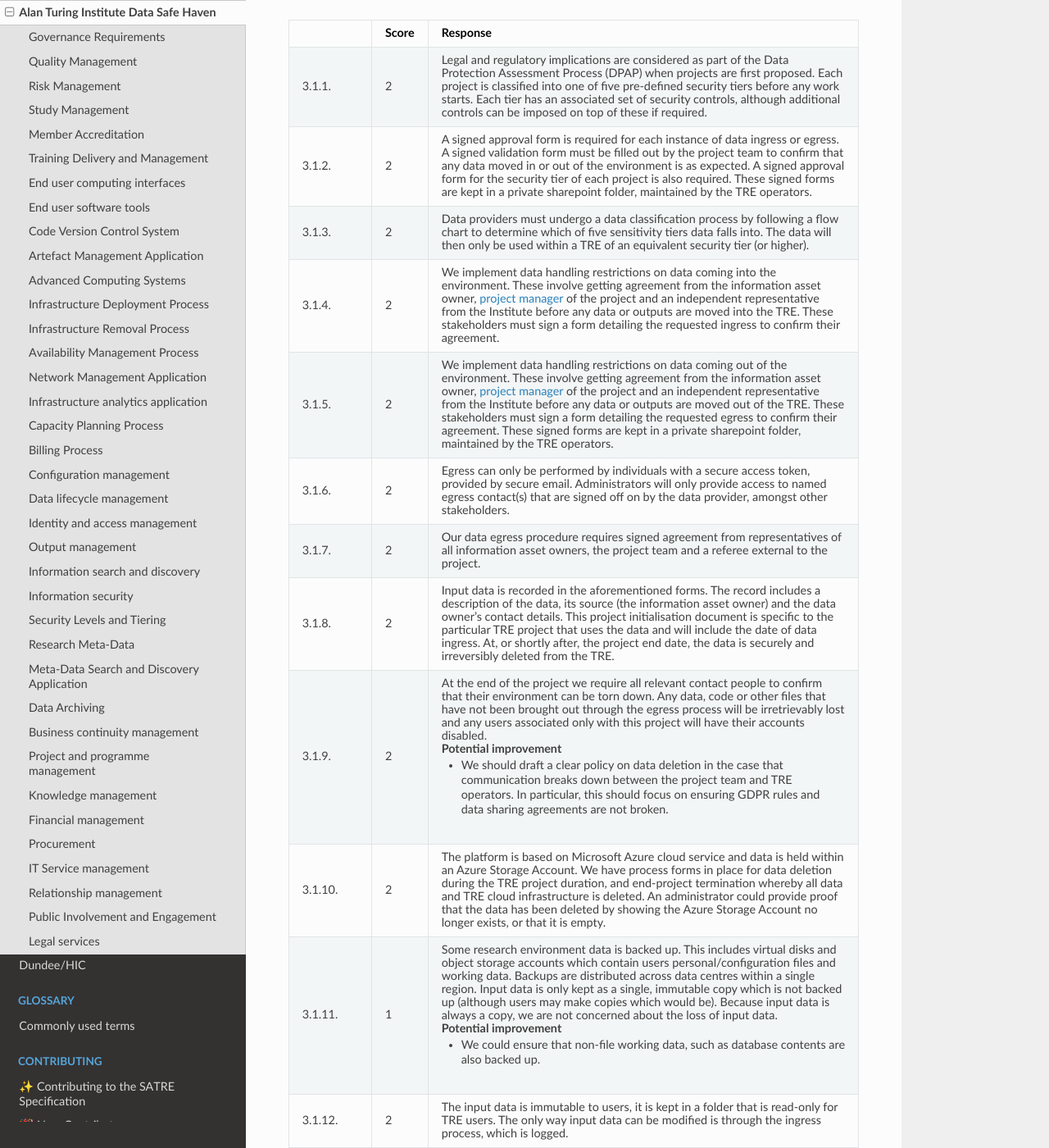
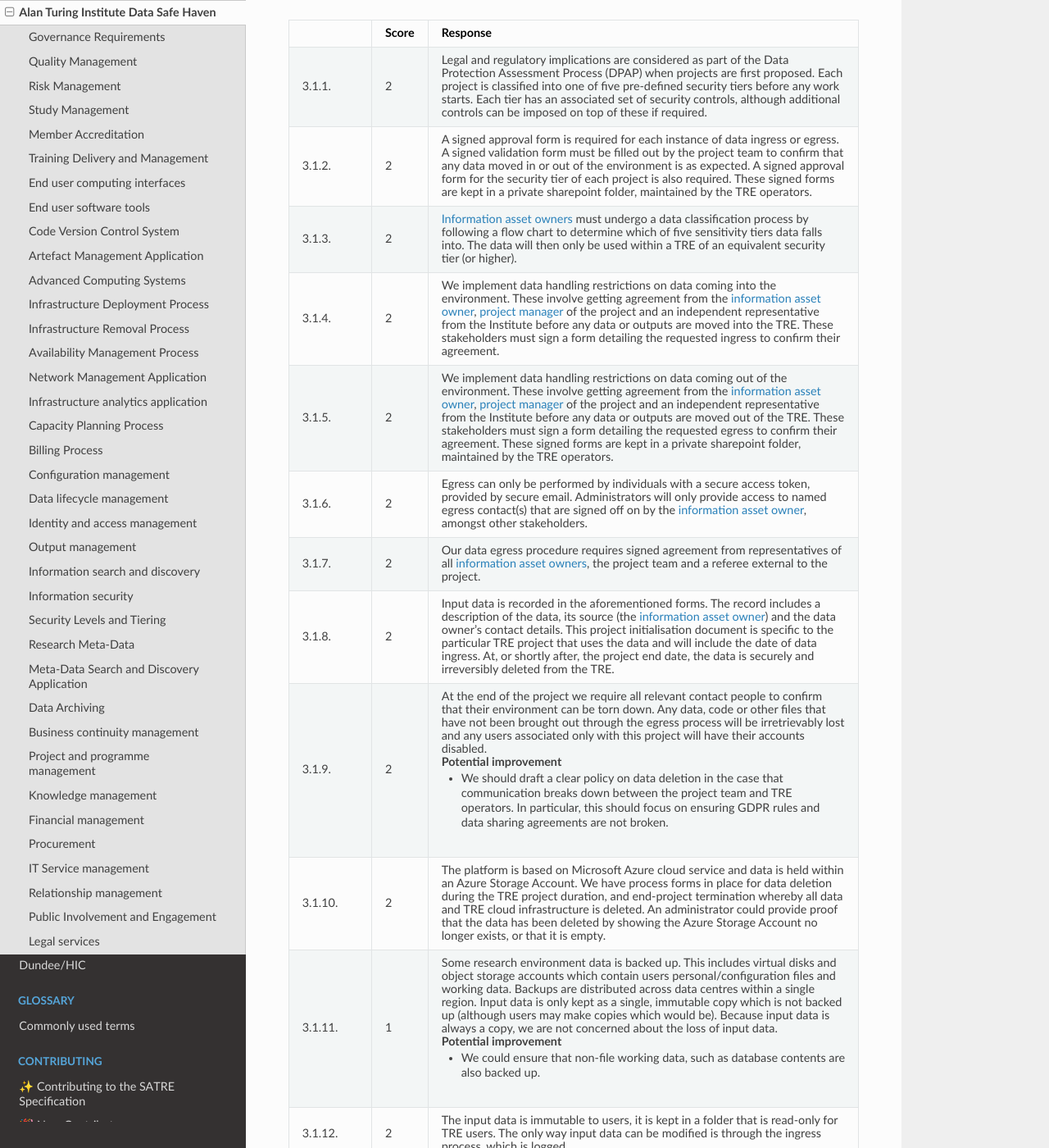
Before and after one commit to sa-tre/satre-specification, a Sphinx documentation site: the page built from docs/source/evaluations/alan_turing_institute.md, in a window 1280 px wide and 1400 px high, scrolled down 14869 px. Shown: the whole window at 82% size. Built offline with Sphinx 7.4.7 and the Read the Docs theme 2.0.0, drawn with Linux system fonts in a browser that asks for light colours; some of the changed text lies outside the part shown.

Commit message:
replace data provider with iao

```diff
--- a/docs/source/evaluations/alan_turing_institute.md
+++ b/docs/source/evaluations/alan_turing_institute.md
@@ -743,30 +743,30 @@
     These signed forms are kept in a private sharepoint folder, maintained by the TRE operators.
 * - 3.1.3.
   - 2
-  - Data providers must undergo a data classification process by following a flow chart to determine which of five sensitivity tiers data falls into.
+  - {ref}`Information asset owners <data_roles>` must undergo a data classification process by following a flow chart to determine which of five sensitivity tiers data falls into.
     The data will then only be used within a TRE of an equivalent security tier (or higher).
 * - 3.1.4.
   - 2
   - We implement data handling restrictions on data coming into the environment.
-    These involve getting agreement from the information asset owner, {ref}`project manager <project_roles>` of the project and an independent representative from the Institute before any data or outputs are moved into the TRE.
+    These involve getting agreement from the {ref}`information asset owner <data_roles>`, {ref}`project manager <project_roles>` of the project and an independent representative from the Institute before any data or outputs are moved into the TRE.
     These stakeholders must sign a form detailing the requested ingress to confirm their agreement.
 * - 3.1.5.
   - 2
   - We implement data handling restrictions on data coming out of the environment.
-    These involve getting agreement from the information asset owner, {ref}`project manager <project_roles>` of the project and an independent representative from the Institute before any data or outputs are moved out of the TRE.
+    These involve getting agreement from the {ref}`information asset owner <data_roles>`, {ref}`project manager <project_roles>` of the project and an independent representative from the Institute before any data or outputs are moved out of the TRE.
     These stakeholders must sign a form detailing the requested egress to confirm their agreement.
     These signed forms are kept in a private sharepoint folder, maintained by the TRE operators.
 * - 3.1.6.
   - 2
   - Egress can only be performed by individuals with a secure access token, provided by secure email.
-    Administrators will only provide access to named egress contact(s) that are signed off on by the data provider, amongst other stakeholders.
+    Administrators will only provide access to named egress contact(s) that are signed off on by the {ref}`information asset owner <data_roles>`, amongst other stakeholders.
 * - 3.1.7.
   - 2
-  - Our data egress procedure requires signed agreement from representatives of all information asset owners, the project team and a referee external to the project.
+  - Our data egress procedure requires signed agreement from representatives of all {ref}`information asset owners <data_roles>`, the project team and a referee external to the project.
 * - 3.1.8.
   - 2
   - Input data is recorded in the aforementioned forms.
-    The record includes a description of the data, its source (the information asset owner) and the data owner's contact details.
+    The record includes a description of the data, its source (the {ref}`information asset owner <data_roles>`) and the data owner's contact details.
     This project initialisation document is specific to the particular TRE project that uses the data and will include the date of data ingress.
     At, or shortly after, the project end date, the data is securely and irreversibly deleted from the TRE.
 * - 3.1.9.
@@ -803,7 +803,7 @@
 * - 3.1.14.
   - 2
   - Before data is added to the TRE, the research PI and other stakeholders must complete an ingress request form detailing the data to be included.
-    The decision on what data is required for the project is with the data provider and project PI.
+    The decision on what data is required for the project is with the {ref}`information asset owner <data_roles>` and project PI.
 * - **Capability met?**
   - **YES**
   -
@@ -896,7 +896,7 @@
   - 1
   - There is a process in place for tracking everything destined for egress, which requires sign off from relevant stakeholders.
     It should be possible for output checkers (project team) to make a call on what is the minimum requirement for results sharing.
-    The process itself does not prevent the project team exporting more data, provided it has been signed off by stakeholders (including the data provider).
+    The process itself does not prevent the project team exporting more data, provided it has been signed off by stakeholders (including the {ref}`information asset owner <data_roles>`).
 * - **Capability met?**
   - **YES**
   -
@@ -1046,11 +1046,11 @@
 * - 3.7.1.
   - 0
   - We do not hold a catalogue of data in this format for this purpose.
-    The data is provided to us by the data provider for a specific purpose.
+    The data is provided to us by the {ref}`information asset owner <data_roles>` for a specific purpose.
     Researchers do not apply to us to access specific datasets and thus do not need to have access to a description of the data.
 * - 3.7.2.
   - 0
-  - This is something we would expect the data provider to do, rather than implement ourselves.
+  - This is something we would expect the {ref}`information asset owner <data_roles>` to do, rather than implement ourselves.
     For example, they could use a high-security tier 3 TRE to summarise or produce a synthetic version of a sensitive dataset for use in a lower security, tier 2 TRE.
 * - **Capability met?**
   - **YES (no mandatory statements)**
```
Also changed, not shown: other parts of docs/source/evaluations/alan_turing_institute.md (+3 -3 lines).
